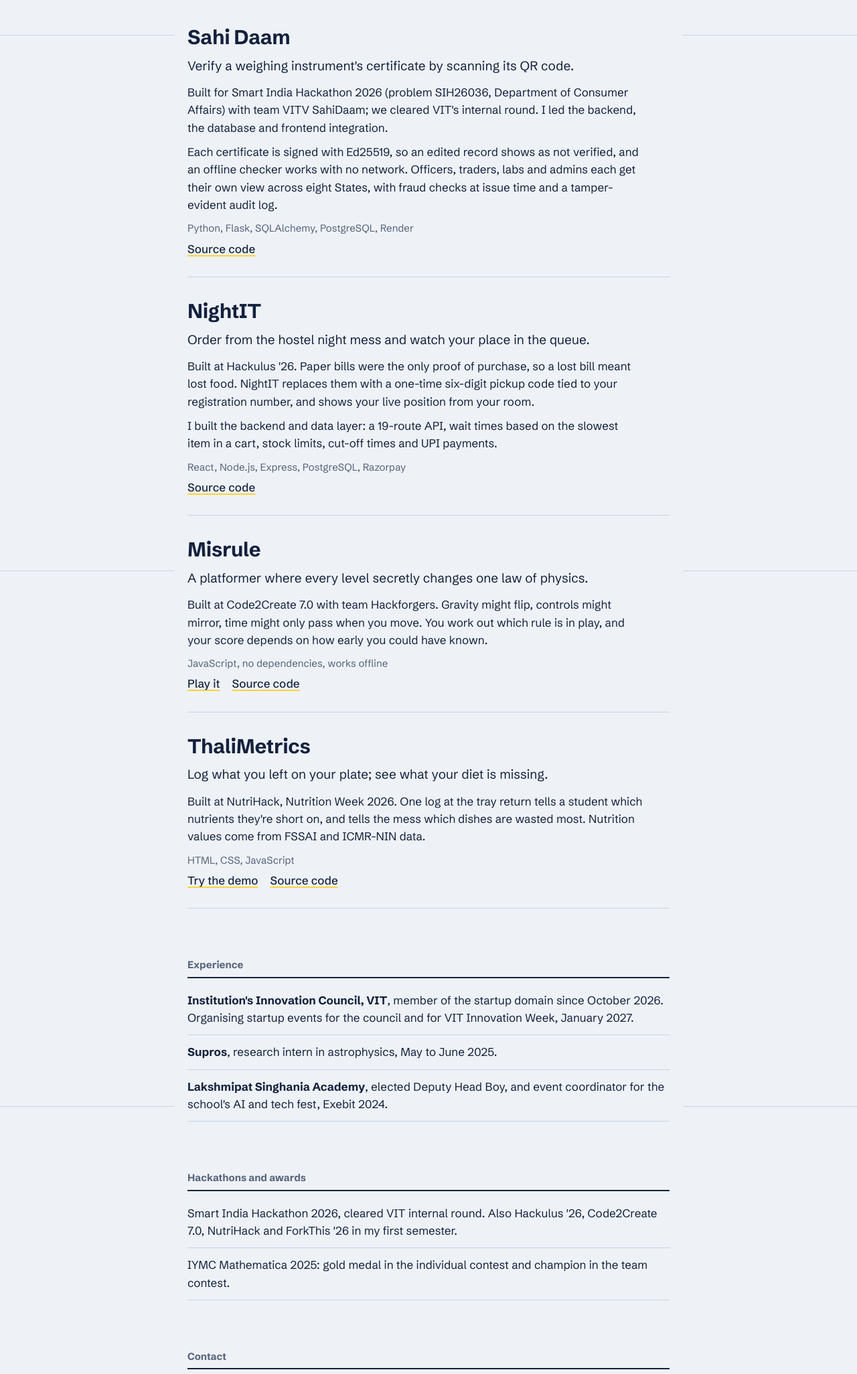
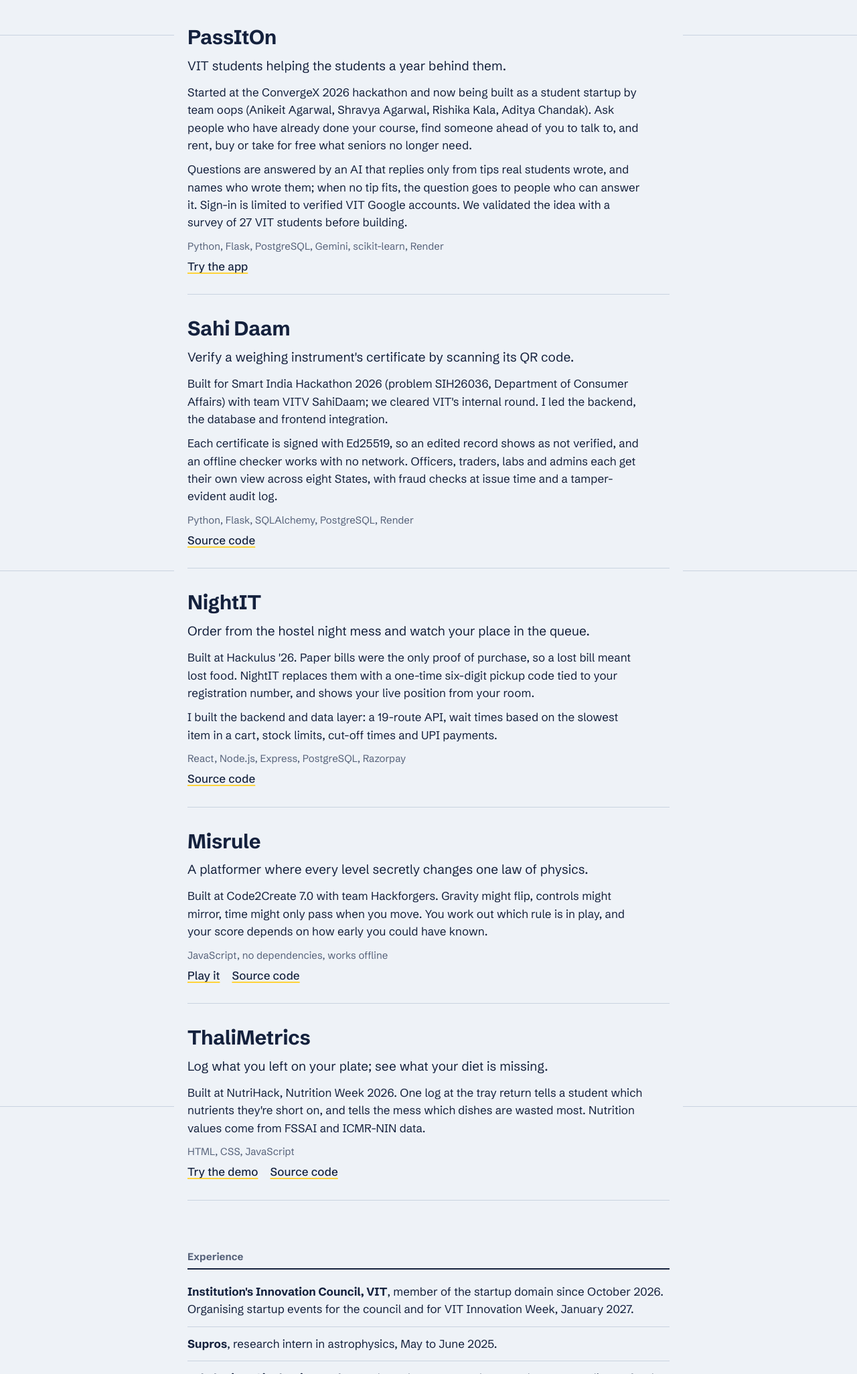
Before and after one commit to Coder1234a/Coder1234a.github.io, a plain HTML site: page index.html in a window 1280 px wide. Shown: the part 748-2800 px from the top of the page at 67% size. Drawn offline with Linux system fonts and the light colour scheme.

Commit message:
Add PassItOn and Cloud Nexus 2026 result
Co-Authored-By: Claude Opus 5.5 <noreply@anthropic.com>
Claude-Session: https://claude.ai/code/session_01DWRyrkxbvBHTdmUUuUbS2D

```diff
--- a/index.html
+++ b/index.html
@@ -4,7 +4,7 @@
 <meta charset="utf-8">
 <meta name="viewport" content="width=device-width, initial-scale=1">
 <title>Anikeit Agarwal</title>
-<meta name="description" content="Anikeit Agarwal, CSE student at VIT Vellore. Projects: Sahi Daam, NightIT, Misrule, ThaliMetrics.">
+<meta name="description" content="Anikeit Agarwal, CSE student at VIT Vellore. Projects: PassItOn, Sahi Daam, NightIT, Misrule, ThaliMetrics.">
 <link rel="preconnect" href="https://fonts.googleapis.com">
 <link rel="preconnect" href="https://fonts.gstatic.com" crossorigin>
 <link href="https://fonts.googleapis.com/css2?family=Schibsted+Grotesk:wght@400;500;700;900&display=swap" rel="stylesheet">
@@ -56,6 +56,15 @@ footer{margin-top:64px}
 <h2>Projects</h2>
 
 <article class="proj">
+  <h3>PassItOn</h3>
+  <div class="what">VIT students helping the students a year behind them.</div>
+  <p>Started at the ConvergeX 2026 hackathon and now being built as a student startup by team oops (Anikeit Agarwal, Shravya Agarwal, Rishika Kala, Aditya Chandak). Ask people who have already done your course, find someone ahead of you to talk to, and rent, buy or take for free what seniors no longer need.</p>
+  <p>Questions are answered by an AI that replies only from tips real students wrote, and names who wrote them; when no tip fits, the question goes to people who can answer it. Sign-in is limited to verified VIT Google accounts. We validated the idea with a survey of 27 VIT students before building.</p>
+  <div class="meta">Python, Flask, PostgreSQL, Gemini, scikit-learn, Render</div>
+  <div class="links"><a href="https://passiton-526k.onrender.com">Try the app</a></div>
+</article>
+
+<article class="proj">
   <h3>Sahi Daam</h3>
   <div class="what">Verify a weighing instrument's certificate by scanning its QR code.</div>
   <p>Built for Smart India Hackathon 2026 (problem SIH26036, Department of Consumer Affairs) with team VITV SahiDaam; we cleared VIT's internal round. I led the backend, the database and frontend integration.</p>
@@ -98,7 +107,8 @@ footer{margin-top:64px}
 
 <h2>Hackathons and awards</h2>
 <ul class="plain">
-  <li>Smart India Hackathon 2026, cleared VIT internal round. Also Hackulus '26, Code2Create 7.0, NutriHack and ForkThis '26 in my first semester.</li>
+  <li>Cloud Nexus 2026, VIT: first runners-up.</li>
+  <li>Smart India Hackathon 2026, cleared VIT internal round. Also ConvergeX 2026, Hackulus '26, Code2Create 7.0, NutriHack and ForkThis '26 in my first semester.</li>
   <li>IYMC Mathematica 2025: gold medal in the individual contest and champion in the team contest.</li>
 </ul>
 
```
